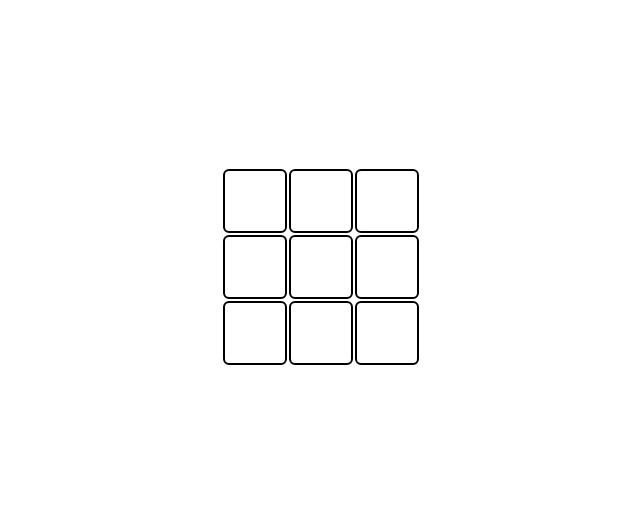
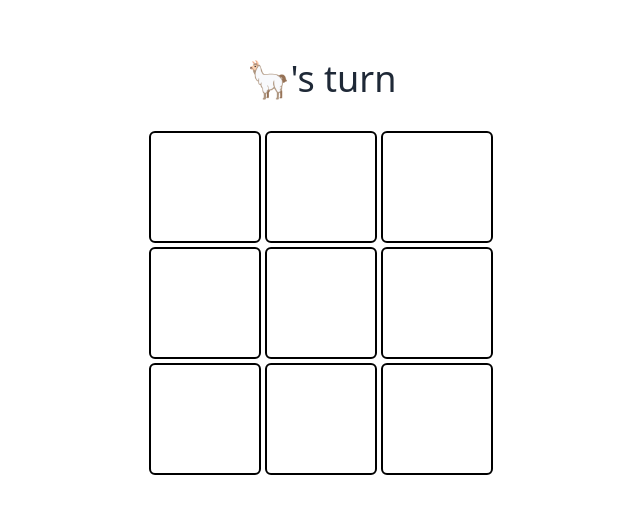
Before and after one commit to mattcbodily/games-app, a React (Vite) app: page / in a window 1280 px wide. Shown: the part 133-646 px from the top of the page, without its empty margins (319-959 px from the left). Built offline with nearby package versions, Linux system fonts and the light colour scheme.

Commit message:
Adds styles to GameBoard

```diff
--- a/src/App.jsx
+++ b/src/App.jsx
@@ -1,9 +1,16 @@
+import { useState } from 'react'
+
 import { GameBoard } from './components/GameBoard'
 
+// Add more emoji's and let player pick from a small amount (9?)
+
 function App() {
+  const [playerTurn, setPlayerTurn] = useState('🦙')
+
   return (
-    <div className='h-screen w-full flex justify-center items-center'>
-      <GameBoard />
+    <div className='h-screen w-full flex flex-col justify-center items-center'>
+      <p className='text-4xl mb-8'>{playerTurn}'s turn</p>
+      <GameBoard playerTurn={playerTurn} setPlayerTurn={setPlayerTurn} />
     </div>
   )
 }
--- a/src/components/GameBoard/GameBoard.jsx
+++ b/src/components/GameBoard/GameBoard.jsx
@@ -1,10 +1,9 @@
 import { useState } from 'react'
 
-const newGameBoard = ['', '', '', '', '', '', '', '', '']
+import { NEW_GAME_BOARD } from '../../constants/Game'
 
-export const GameBoard = () => {
-  const [gameBoard, setGameBoard] = useState(newGameBoard)
-  const [playerTurn, setPlayerTurn] = useState('🦙')
+export const GameBoard = ({ playerTurn, setPlayerTurn }) => {
+  const [gameBoard, setGameBoard] = useState(NEW_GAME_BOARD)
 
   const changePlayerTurn = () => {
     playerTurn === '🦙' ? setPlayerTurn('🐢') : setPlayerTurn('🦙')
@@ -22,16 +21,16 @@ export const GameBoard = () => {
   }
 
   return (
-    <div className='h-fit grid grid-cols-3 grid-rows-3 gap-0.5'>
-      <div className='h-16 w-16 border-2 rounded-md border-black flex justify-center items-center text-3xl' onClick={() => onCellClick(0)}>{gameBoard[0]}</div>
-      <div className='h-16 w-16 border-2 rounded-md border-black flex justify-center items-center text-3xl' onClick={() => onCellClick(1)}>{gameBoard[1]}</div>
-      <div className='h-16 w-16 border-2 rounded-md border-black flex justify-center items-center text-3xl' onClick={() => onCellClick(2)}>{gameBoard[2]}</div>
-      <div className='h-16 w-16 border-2 rounded-md border-black flex justify-center items-center text-3xl' onClick={() => onCellClick(3)}>{gameBoard[3]}</div>
-      <div className='h-16 w-16 border-2 rounded-md border-black flex justify-center items-center text-3xl' onClick={() => onCellClick(4)}>{gameBoard[4]}</div>
-      <div className='h-16 w-16 border-2 rounded-md border-black flex justify-center items-center text-3xl' onClick={() => onCellClick(5)}>{gameBoard[5]}</div>
-      <div className='h-16 w-16 border-2 rounded-md border-black flex justify-center items-center text-3xl' onClick={() => onCellClick(6)}>{gameBoard[6]}</div>
-      <div className='h-16 w-16 border-2 rounded-md border-black flex justify-center items-center text-3xl' onClick={() => onCellClick(7)}>{gameBoard[7]}</div>
-      <div className='h-16 w-16 border-2 rounded-md border-black flex justify-center items-center text-3xl' onClick={() => onCellClick(8)}>{gameBoard[8]}</div>
+    <div className='h-fit grid grid-cols-3 grid-rows-3 gap-1'>
+      <div className='h-28 w-28 border-2 rounded-md border-black flex justify-center items-center text-6xl active:bg-primary' onClick={() => onCellClick(0)}>{gameBoard[0]}</div>
+      <div className='h-28 w-28 border-2 rounded-md border-black flex justify-center items-center text-6xl active:bg-primary' onClick={() => onCellClick(1)}>{gameBoard[1]}</div>
+      <div className='h-28 w-28 border-2 rounded-md border-black flex justify-center items-center text-6xl active:bg-primary' onClick={() => onCellClick(2)}>{gameBoard[2]}</div>
+      <div className='h-28 w-28 border-2 rounded-md border-black flex justify-center items-center text-6xl active:bg-primary' onClick={() => onCellClick(3)}>{gameBoard[3]}</div>
+      <div className='h-28 w-28 border-2 rounded-md border-black flex justify-center items-center text-6xl active:bg-primary' onClick={() => onCellClick(4)}>{gameBoard[4]}</div>
+      <div className='h-28 w-28 border-2 rounded-md border-black flex justify-center items-center text-6xl active:bg-primary' onClick={() => onCellClick(5)}>{gameBoard[5]}</div>
+      <div className='h-28 w-28 border-2 rounded-md border-black flex justify-center items-center text-6xl active:bg-primary' onClick={() => onCellClick(6)}>{gameBoard[6]}</div>
+      <div className='h-28 w-28 border-2 rounded-md border-black flex justify-center items-center text-6xl active:bg-primary' onClick={() => onCellClick(7)}>{gameBoard[7]}</div>
+      <div className='h-28 w-28 border-2 rounded-md border-black flex justify-center items-center text-6xl active:bg-primary' onClick={() => onCellClick(8)}>{gameBoard[8]}</div>
     </div>
   )
 }
--- /dev/null
+++ b/src/constants/Game.js
@@ -0,0 +1,5 @@
+export const NEW_GAME_BOARD = ['', '', '', '', '', '', '', '', '']
+
+export const WIN_SCENARIOS = [
+  // add the win scenarios
+]
```
